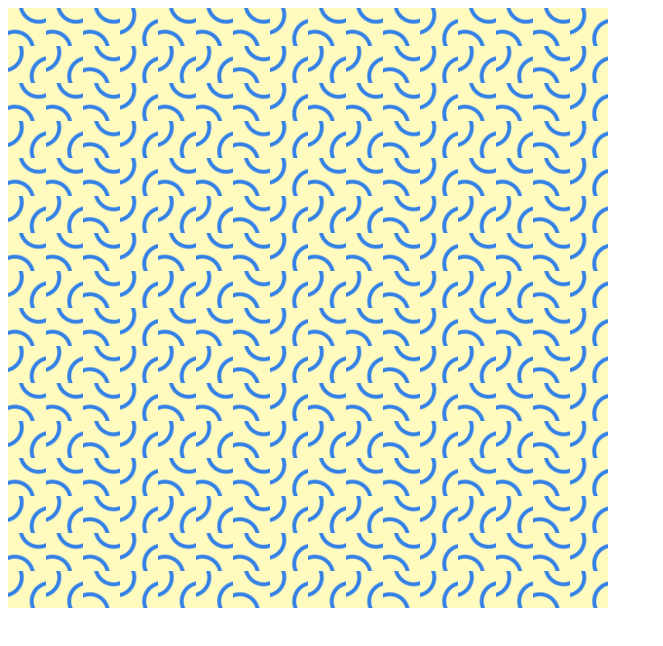
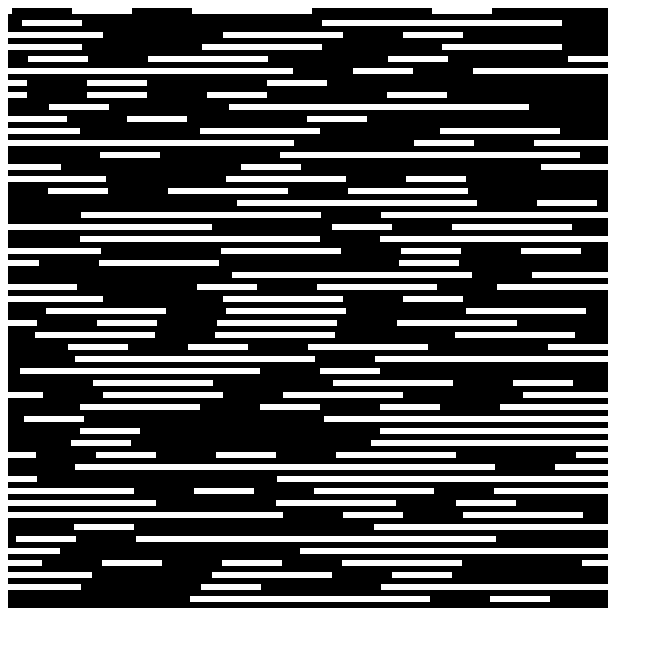
Before and after one commit to maite-l/passion-project, a plain HTML site: page exercises/index.html in a window 1280 px wide. Shown: the whole page, without its empty margins (0-663 px from the left). Drawn offline with Linux system fonts and the light colour scheme.

Commit message:
exercises chapter random

```diff
--- a/exercises/index.html
+++ b/exercises/index.html
@@ -10,7 +10,7 @@
 
 <body>
   <canvas id="c"></canvas>
-  <script type="module" src="js/09-06_truchet3.js"></script>
+  <script type="module" src="js/10-02_moving-cells2.js"></script>
 </body>
 
 </html>
--- /dev/null
+++ b/exercises/js/10-02_moving-cells2.js
@@ -0,0 +1,155 @@
+
+const vertexShaderRaw = `
+precision mediump float;
+
+attribute vec2 a_position;
+attribute vec2 a_texCoord;
+
+varying vec2 uv;
+
+void main() {
+    gl_Position = vec4(a_position, 1, 1);
+    uv = a_texCoord;
+}
+`;
+const fragmentShaderRaw = `
+precision mediump float;
+
+#define PI 3.14159265359
+
+uniform vec3 u_resolution;
+uniform float u_time;
+
+float random (vec2 st) {
+    return fract(sin(dot(st.xy,
+                         vec2(12.9898,78.233)))*
+        43758.5453123);
+}
+float random (in float x) {
+    return fract(sin(x)*1e4);
+}
+
+vec3 movingCells(vec2 _st, vec2 _zoom){
+    vec2 st = _st * _zoom;
+
+    vec2 integer = floor(st);
+    vec2 fractional = fract(st);
+
+    float speed = -1. * (u_time*20.) * random(integer.y+1.);
+    vec2 position = floor(st + speed);
+
+    //float threshold = u_mouse.x/u_resolution.x * 0.9 + 0.1;
+    float threshold = 0.9 * abs(sin(u_time/10.));
+
+    vec3 color = vec3(step(threshold, random(position.x)));
+    //color = vec3( random(position.x) + threshold);
+
+    color *= step(0.5,fractional.y);
+
+    return color;
+}
+
+void main() {
+    vec2 st = gl_FragCoord.xy/u_resolution.xy;
+    vec3 color = movingCells(st, vec2(10., 50.));
+    gl_FragColor = vec4((color),1.0);
+}
+`;
+
+const createShader = (gl, type, source) => {
+    const shader = gl.createShader(type);
+    gl.shaderSource(shader, source);
+    gl.compileShader(shader);
+    const success = gl.getShaderParameter(shader, gl.COMPILE_STATUS);
+    if (success) {
+        return shader;
+    }
+    console.error(gl.getShaderInfoLog(shader));
+    gl.deleteShader(shader);
+};
+
+const createProgram = (gl, vertexShader, fragmentShader) => {
+    const program = gl.createProgram();
+    gl.attachShader(program, vertexShader);
+    gl.attachShader(program, fragmentShader);
+    gl.linkProgram(program);
+    const success = gl.getProgramParameter(program, gl.LINK_STATUS);
+    if (success) {
+        return program;
+    }
+    console.error(gl.getProgramInfoLog(program));
+    gl.deleteProgram(program);
+};
+
+const canvas = document.querySelector('#c');
+const gl = canvas.getContext('webgl');
+
+const vertexShader = createShader(gl, gl.VERTEX_SHADER, vertexShaderRaw);
+const fragmentShader = createShader(gl, gl.FRAGMENT_SHADER, fragmentShaderRaw);
+
+const program = createProgram(gl, vertexShader, fragmentShader);
+const positionAttributeLocation = gl.getAttribLocation(program, "a_position");
+const positionBuffer = gl.createBuffer();
+const texCoordAttributeLocation = gl.getAttribLocation(program, "a_texCoord");
+const texCoordBuffer = gl.createBuffer();
+
+const u_resolutionLocation = gl.getUniformLocation(program, "u_resolution");
+const u_timeLocation = gl.getUniformLocation(program, "u_time");
+
+const init = async () => {
+    gl.useProgram(program);
+
+    gl.bindBuffer(gl.ARRAY_BUFFER, positionBuffer);
+    gl.bufferData(
+        gl.ARRAY_BUFFER,
+        new Float32Array([
+            -1.0, 1.0,  // uses clip space coordinates
+            1.0, 1.0,
+            -1.0, -1.0,
+
+            -1.0, -1.0,
+            1.0, 1.0,
+            1.0, -1.0
+        ]),
+        gl.STATIC_DRAW);
+    gl.enableVertexAttribArray(positionAttributeLocation);
+    gl.vertexAttribPointer(positionAttributeLocation, 2, gl.FLOAT, false, 0, 0);
+
+    gl.bindBuffer(gl.ARRAY_BUFFER, texCoordBuffer);
+    gl.bufferData(
+        gl.ARRAY_BUFFER,
+        new Float32Array([  //different than the position buffer, because uses texture/image coordinates
+            0.0, 0.0,
+            1.0, 0.0,
+            0.0, 1.0,
+
+            0.0, 1.0,
+            1.0, 0.0,
+            1.0, 1.0,
+        ]),
+        gl.STATIC_DRAW);
+    gl.enableVertexAttribArray(texCoordAttributeLocation);
+    gl.vertexAttribPointer(texCoordAttributeLocation, 2, gl.FLOAT, false, 0, 0);
+
+    canvas.width = 600;
+    canvas.height = 600;
+
+    gl.uniform3f(u_resolutionLocation, canvas.width, canvas.height, 0);
+
+    drawScene();
+};
+
+const drawScene = (time = 0) => {
+    gl.viewport(0, 0, gl.canvas.width, gl.canvas.height);
+    gl.clearColor(0, 0, 0, 0);
+    gl.clear(gl.COLOR_BUFFER_BIT);
+    gl.useProgram(program);
+
+    gl.uniform1f(u_timeLocation, time / 1000);
+
+    gl.drawArrays(gl.TRIANGLES, 0, 6);
+
+    requestAnimationFrame(drawScene);
+};
+
+init();
```
Also changed, not shown: exercises/js/10-01_moving-cells.js (added, +155 -0 lines).
